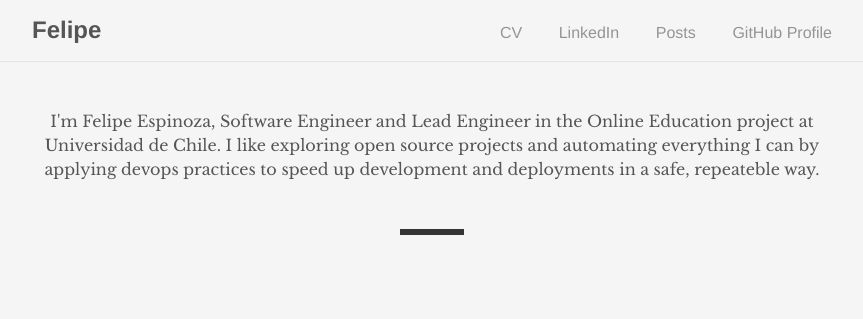
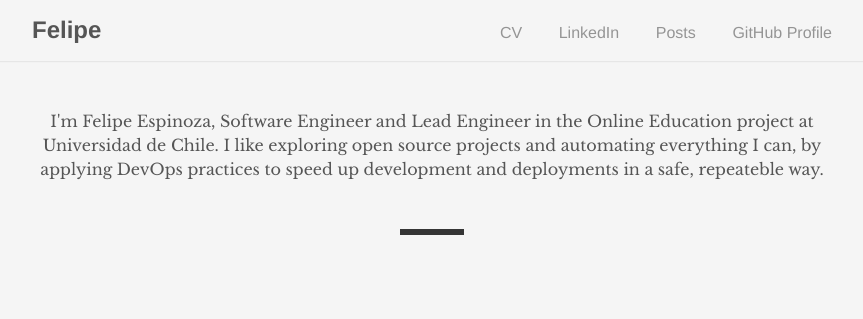
Before and after one commit to fdns/fdns.github.io, a Jekyll site: the page built from index.html, in a window 1280 px wide. Shown: the top 319 px of the page, without its empty margins (208-1071 px from the left). Built offline with Jekyll 4.4.1, drawn with Linux system fonts in a browser that asks for light colours; the list of posts is cut into pages by our own code.

```diff
--- a/index.html
+++ b/index.html
@@ -4,5 +4,5 @@ layout: home
 ---
 
 <center>
-I'm Felipe Espinoza, Software Engineer and Lead Engineer in the Online Education project at Universidad de Chile. I like exploring open source projects and automating everything I can by applying devops practices to speed up development and deployments in a safe, repeateble way.
+I'm Felipe Espinoza, Software Engineer and Lead Engineer in the Online Education project at Universidad de Chile. I like exploring open source projects and automating everything I can, by applying DevOps practices to speed up development and deployments in a safe, repeateble way.
 </center>
```
